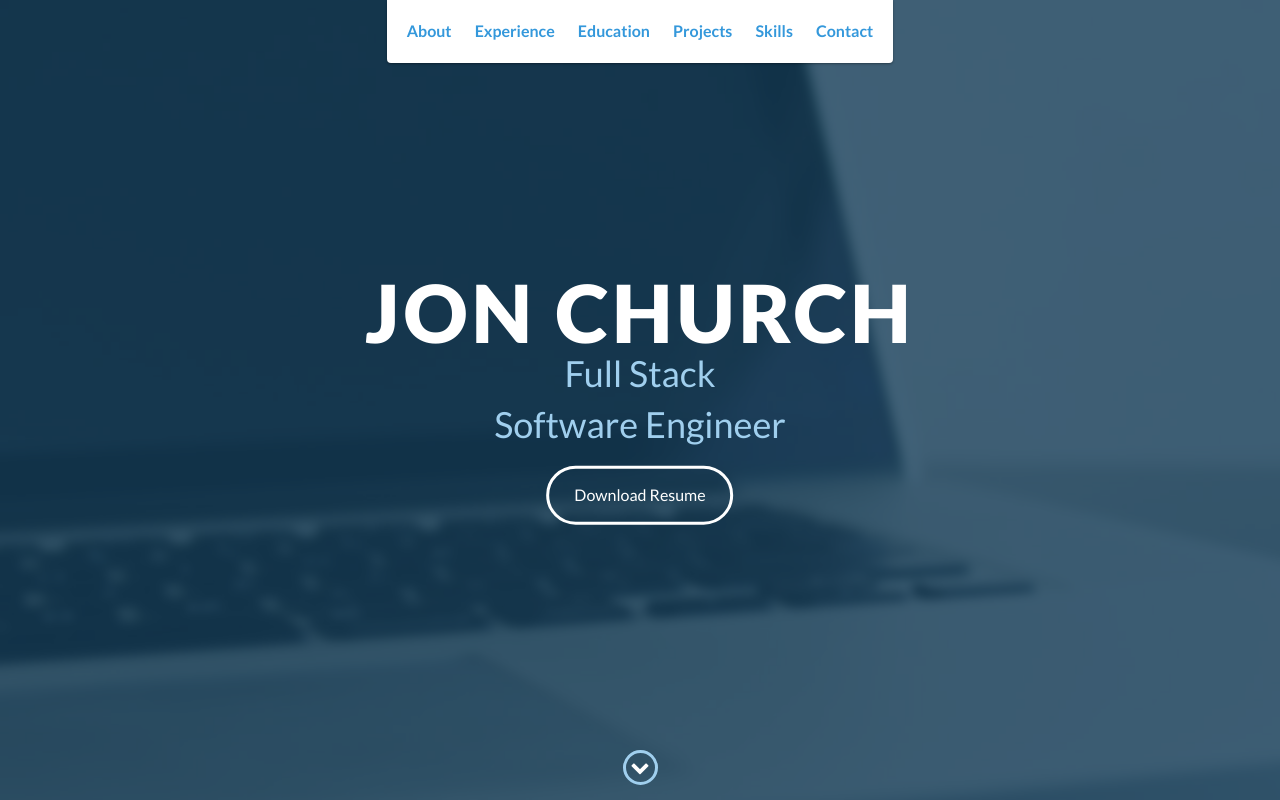
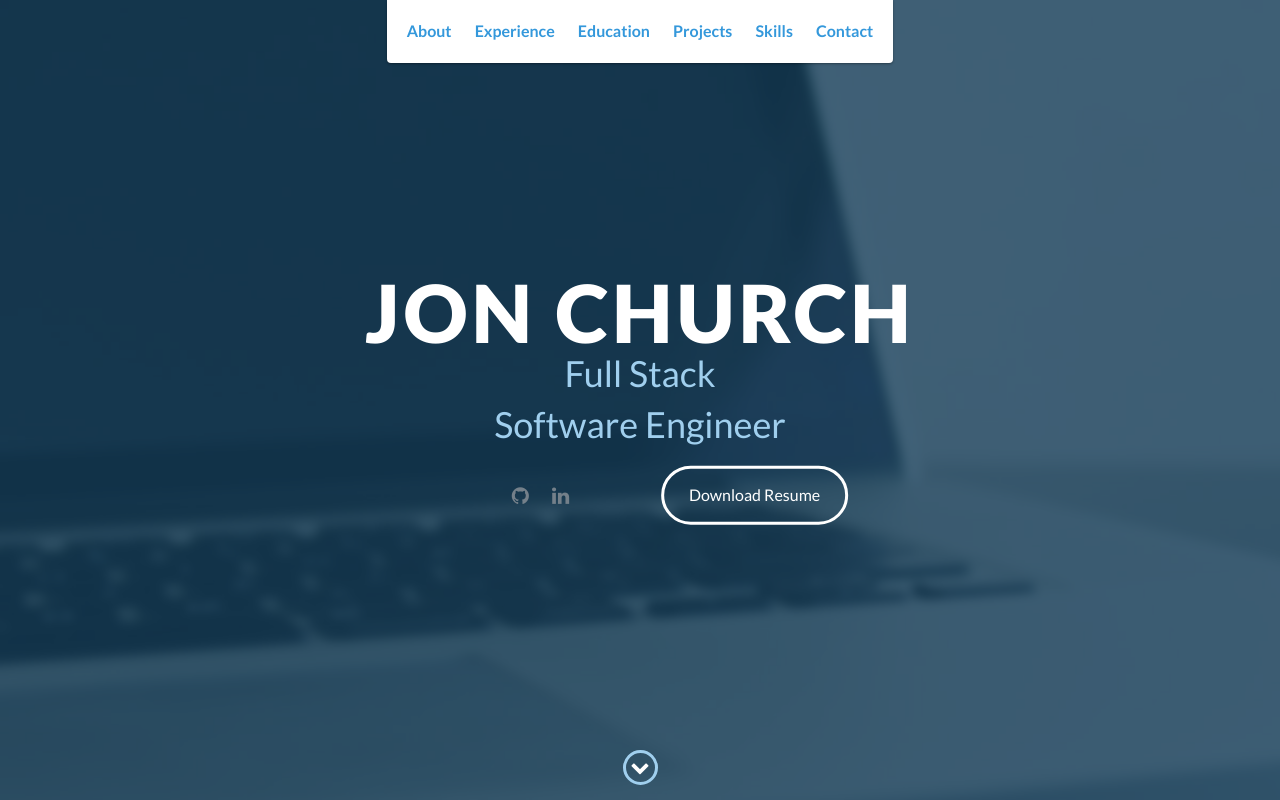
Before and after one commit to churchjg/Portfolio, a website: page index.html in a window 1280 px wide. Shown: the top 800 px of the page. Drawn offline with nearby package versions, Linux system fonts and the light colour scheme.

Commit message:
moving icons

```diff
--- a/index.html
+++ b/index.html
@@ -51,6 +51,17 @@
             <h1>Jon Church</h1>
             <h2>Full Stack </br> Software Engineer</h2>
             <a href="https://drive.google.com/file/d/1ZUOxUu8JKs7gEvyuiCaz0Lm4jX6lWDv4/view?usp=sharing" class="btn-rounded-white">Download Resume</a>
+            <div class="col-sm-5 social">
+                    <ul>
+                        <li>
+                            <a href="https://github.com/churchjg" target="_blank"><i class="fa fa-github" aria-hidden="true"></i></a>
+                        </li>
+
+                        <li>
+                            <a href="https://www.linkedin.com/in/jon-church-283168jon/" target="_blank"><i class="fa fa-linkedin" aria-hidden="true"></i></a>
+                        </li>
+                    </ul>
+                </div>
         </div>
         <!-- End #lead-content -->
 
```
